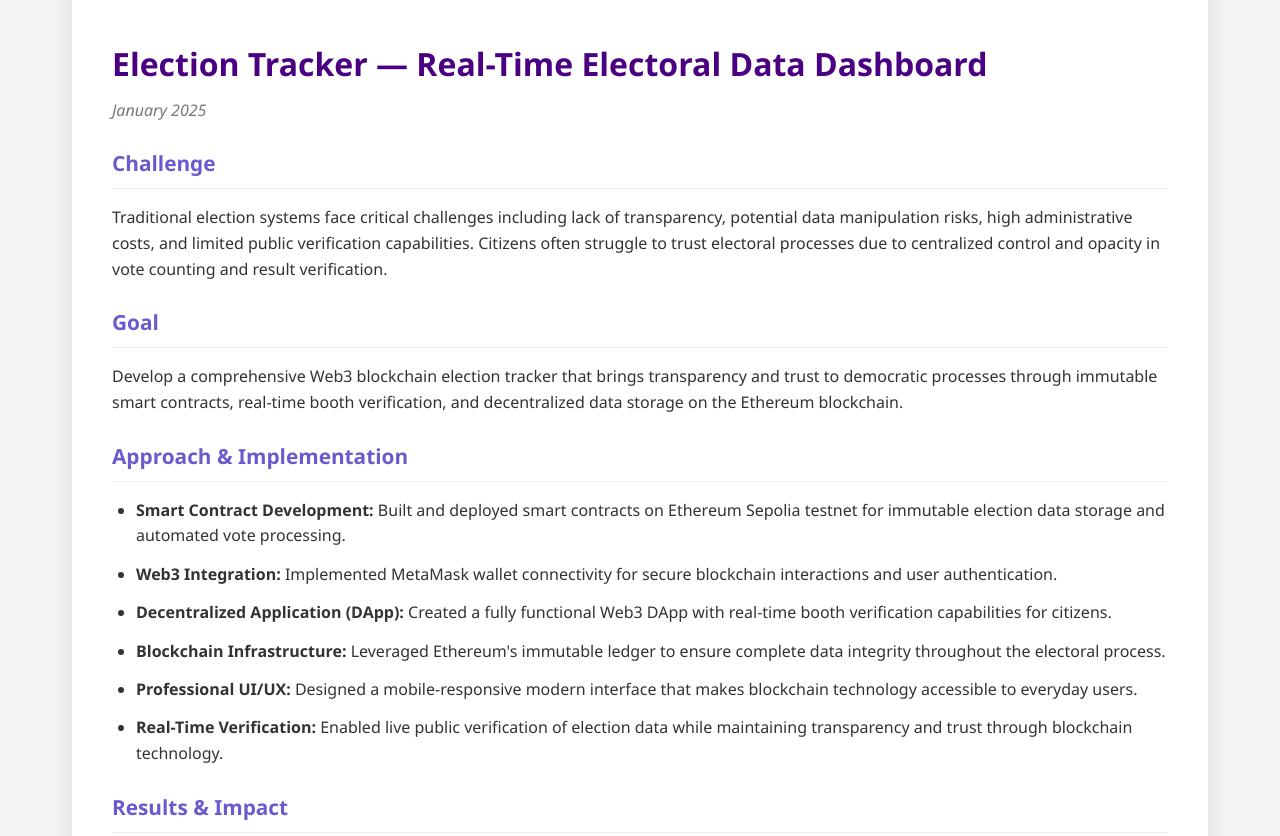
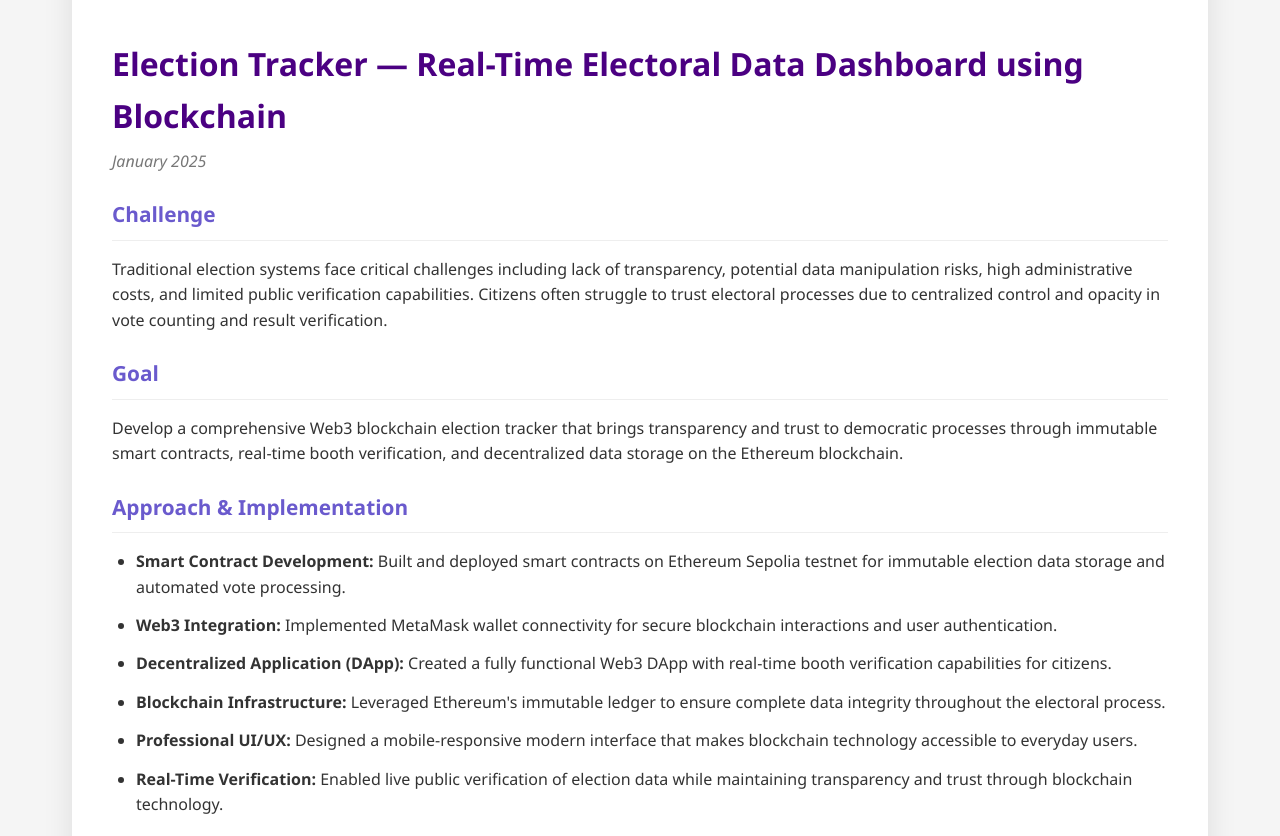
Before and after one commit to Nikku2204/nikita.github.io, a plain HTML site: page content.html in a window 1280 px wide. Shown: the part 9058-9894 px from the top of the page. Drawn offline with Linux system fonts and the light colour scheme.

Commit message:
Update content.html

```diff
--- a/content.html
+++ b/content.html
@@ -515,7 +515,7 @@
                     </video>
                 </div>
                 <div class="project-content">
-                    <h2 class="project-title">Election Tracker — Real-Time Electoral Data Dashboard</h2>
+                    <h2 class="project-title">Election Tracker — Real-Time Electoral Data Dashboard using Blockchain </h2>
                     <p class="project-date">January 2025</p>
 
                     <h3 class="project-section-heading">Challenge</h3>
```
